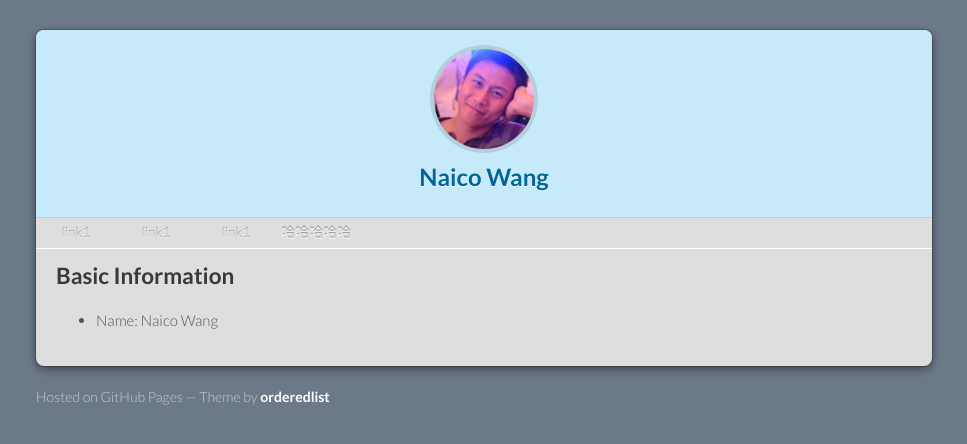
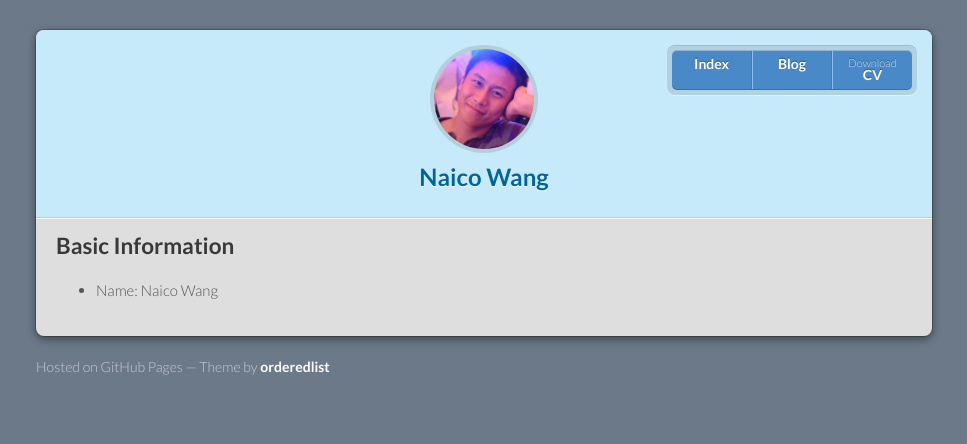
Before and after one commit to Naico/naico.github.io, a Jekyll site: the page built from index.md, in a window 1280 px wide. Shown: the top 444 px of the page, without its empty margins (156-1123 px from the left). Built offline with Jekyll 4.4.1, drawn with Linux system fonts in a browser that asks for light colours; our own code applies the rules of GitHub Pages for plain Markdown files; a script that is not in the unit is left out; the repository's description, which GitHub fills in, is left out.

Commit message:
CSS and layout

```diff
--- a/_layouts/default.html
+++ b/_layouts/default.html
@@ -24,22 +24,14 @@
             </p>
             <h1>{{ site.title | default: site.github.repository_name }}</h1>
             <p>{{ site.description | default: site.github.project_tagline }}</p>
-            <!--<p class="view"><a href="{{ site.github.repository_url }}">View the Project on GitHub <small>{{ github_name }}</small></a></p>
+            <p class="view"><a href="{{ site.github.repository_url }}">View the Project on GitHub <small>{{ github_name }}</small></a></p>
             <ul>
-                <li><a href="{{ site.github.zip_url }}">Download <strong>ZIP File</strong></a></li>
-                <li><a href="{{ site.github.tar_url }}">Download <strong>TAR Ball</strong></a></li>
+                <li><a href="{{ site.github.zip_url }}"><strong>Index</strong></a></li>
+                <li><a href="{{ site.github.tar_url }}"><strong>Blog</strong></a></li>
 
-                <li><a href="{{ site.github.repository_url }}">View On <strong>GitHub</strong></a></li>
-            </ul>-->
+                <li><a href="{{ site.github.repository_url }}">Download <strong>CV</strong></a></li>
+            </ul>
         </header>
-        <nav>
-            <ul>
-                <li><a href="#">link1</a></li>
-                <li><a href="#">link1</a></li>
-                <li><a href="#">link1</a></li>
-                <li><a href="#">哈哈哈哈哈</a></li>
-            </ul>
-        </nav>
         <section>
 
             {{ content }}
```
